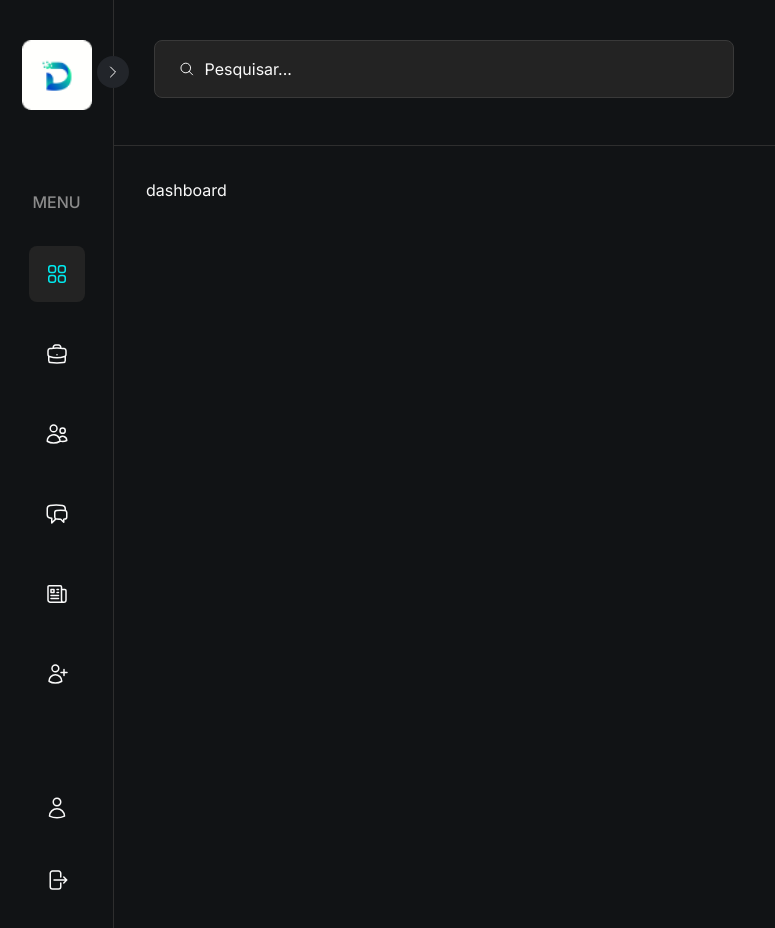
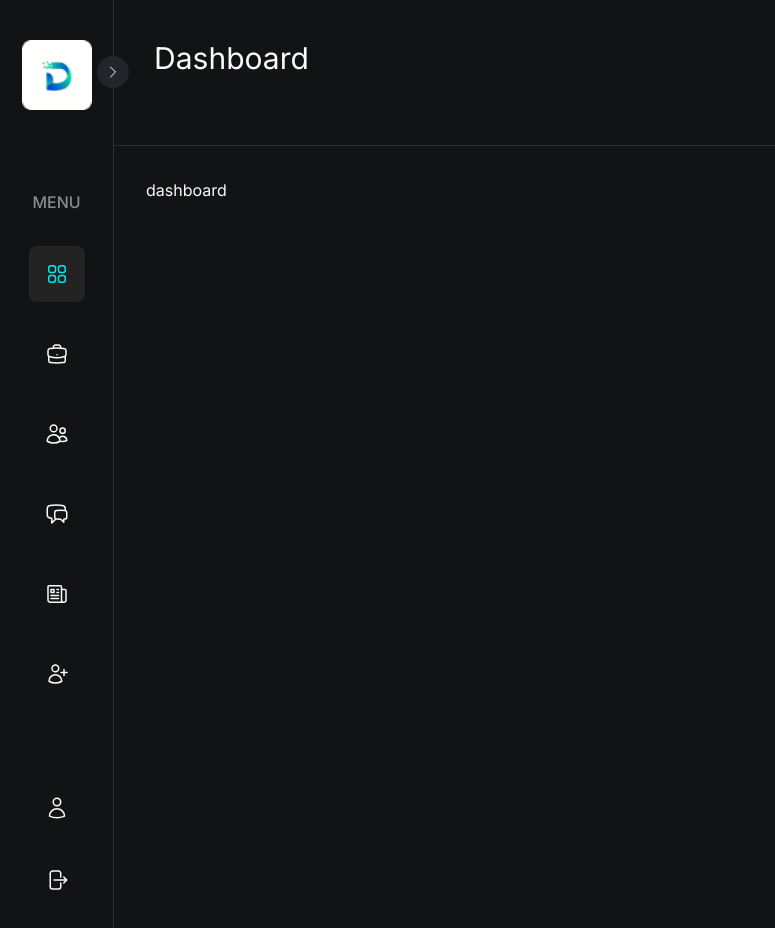
Before and after one commit to Juniors-Developers-Group-JDG/adm-front-end, a Next.js app: page /admin/dashboard in a window 1280 px wide. Shown: the top 928 px of the page, without its empty margins (0-775 px from the left). Built offline with nearby package versions, Linux system fonts and the light colour scheme.

Commit message:
feat: add section name prop

```diff
--- a/src/app/(main)/admin/dashboard/page.tsx
+++ b/src/app/(main)/admin/dashboard/page.tsx
@@ -1,5 +1,5 @@
 import AdminContainer from '@/components/Container/AdminContainer'
 
 export default function page() {
-  return <AdminContainer>dashboard</AdminContainer>
+  return <AdminContainer sectionName="Dashboard">dashboard</AdminContainer>
 }
--- a/src/components/Container/AdminContainer.tsx
+++ b/src/components/Container/AdminContainer.tsx
@@ -3,16 +3,20 @@
 import Sidebar from '../Sidebar'
 import Topbar from '../Topbar'
 
+interface AdminContainerProps {
+  children: React.ReactNode
+  sectionName: string
+}
+
 export default function AdminContainer({
   children,
-}: {
-  children: React.ReactNode
-}) {
+  sectionName,
+}: AdminContainerProps) {
   return (
     <div className="flex">
       <Sidebar />
       <section className="w-full">
-        <Topbar />
+        <Topbar sectionName={sectionName} />
         <main className="h-full bg-primary-700 p-8 text-zinc-50">
           {children}
         </main>
--- a/src/components/Topbar/index.tsx
+++ b/src/components/Topbar/index.tsx
@@ -1,10 +1,14 @@
 import React from 'react'
 import Search from '../shared/Search'
 
-export default function Topbar() {
+interface TopbarProps {
+  sectionName: string
+}
+
+export default function Topbar({ sectionName }: TopbarProps) {
   return (
-    <header className="w-full border-b border-b-primary-400 bg-primary-700 p-10 md:h-[146px]">
-      <Search className="w-full max-w-[580px]" />
+    <header className="w-full border-b border-b-primary-400 bg-primary-700 p-10 text-zinc-50 md:h-[146px]">
+      <h1 className="text-2xl sm:text-3xl">{sectionName}</h1>
     </header>
   )
 }
```
